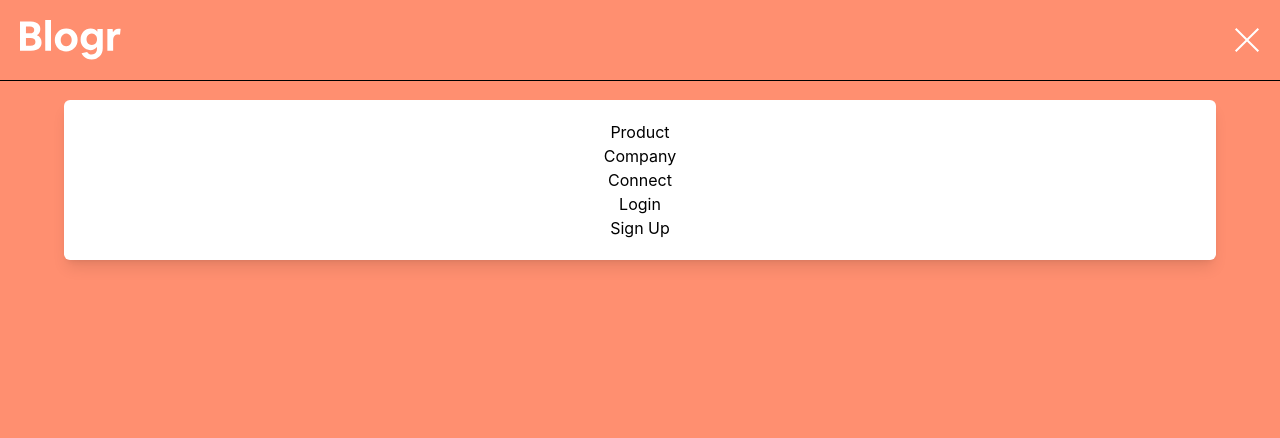
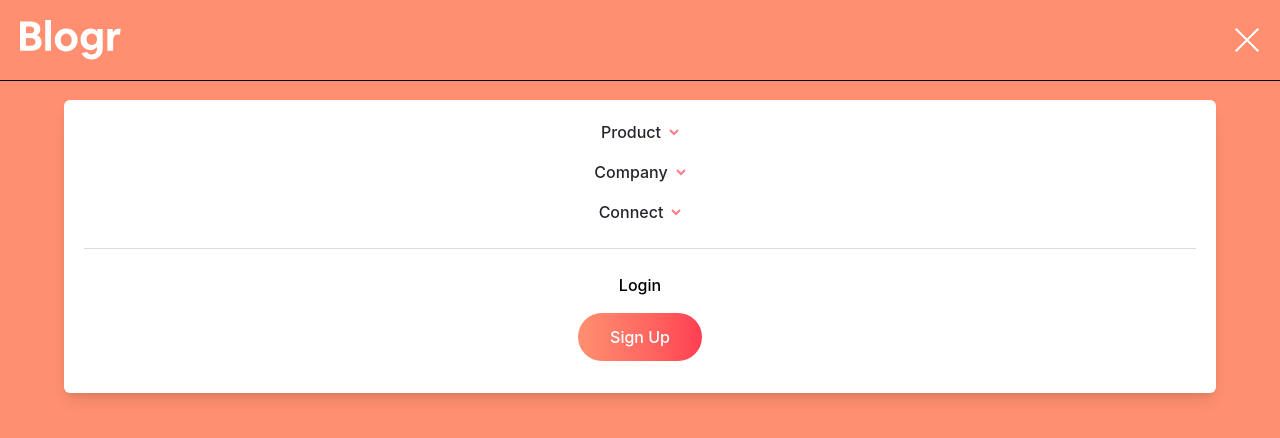
Before and after one commit to 7savv7/frontendmentor, a React (Vite) app in the folder junior/blogr-landing-page/: page / in a window 1280 px wide. Both pictures are taken after a click on the picture 1244 px from the left and 40 px from the top of the page. Shown: the top 438 px of the page. Built offline with nearby package versions, Linux system fonts and the light colour scheme.

Commit message:
[blogr-landing-page]: Implement dropdown functionality and improve header styles

```diff
--- a/junior/blogr-landing-page/src/components/Header.tsx
+++ b/junior/blogr-landing-page/src/components/Header.tsx
@@ -2,6 +2,23 @@ import { useState } from "react";
 
 function Header() {
   const [drop, setDrop] = useState(false);
+  const [subDrop, setSubdrop] = useState(-1);
+
+  const links = [
+    {
+      title: "Product",
+      pages: ["Overview", "Pricing", "Marketplace", "Features", "Integrations"],
+    },
+    {
+      title: "Company",
+      pages: ["About", "Team", "Blog", "Careers"],
+    },
+    {
+      title: "Connect",
+      pages: ["Contact", "Newsletter", "LinkedIn"],
+    },
+  ];
+
   return (
     <header className="flex items-center justify-between relative border-b p-5">
       <img src="/images/logo.svg" alt="logo" />
@@ -10,48 +27,61 @@ function Header() {
         className={` flex-col items-center text-center absolute top-full p-5 left-[5%] w-[90%] mt-5 rounded-md bg-white
         ${drop ? "flex" : "hidden"} shadow-lg`}
       >
-        <nav className="flex flex-col items-center">
-          <div>
-            <button type="button">Product</button>
+        <nav className="flex flex-col items-center gap-4 w-full text-gray900">
+          {links.map((link, index) => (
+            <div
+              key={link.title}
+              className="flex flex-col gap-4 items-center w-full"
+            >
+              <button
+                onClick={() =>
+                  setSubdrop((prev) => (prev === index ? -1 : index))
+                }
+                type="button"
+                className={`flex items-center gap-2 font-medium ${subDrop === index && "text-gray600"}`}
+              >
+                {link.title}
+                <svg
+                  className={`${subDrop === index && "rotate-180"}`}
+                  xmlns="http://www.w3.org/2000/svg"
+                  width="10"
+                  height="7"
+                >
+                  <path
+                    fill="none"
+                    stroke="#FF7B86"
+                    strokeWidth="2"
+                    d="M1 1l4 4 4-4"
+                  />
+                </svg>
+              </button>
 
-            <ul className="hidden">
-              <li>Overview</li>
-              <li>Pricing</li>
-              <li>Marketplace</li>
-              <li>Features</li>
-              <li>Integrations</li>
-            </ul>
-          </div>
-
-          <div>
-            <button type="button">Company</button>
-
-            <ul className="hidden">
-              <li>About</li>
-              <li>Team</li>
-              <li>Blog</li>
-              <li>Careers</li>
-            </ul>
-          </div>
-
-          <div>
-            <button type="button">Connect</button>
-
-            <ul className="hidden">
-              <li>Contact</li>
-              <li>Newsletter</li>
-              <li>LinkedIn</li>
-            </ul>
-          </div>
+              <ul
+                className={`flex flex-col items-center gap-4 rounded-md p-4 bg-gray600/10 w-full
+                   text-gray600 font-medium ${subDrop === index ? "flex" : "hidden"}`}
+              >
+                {link.pages.map((page) => (
+                  <li key={page}>
+                    <button type="button">{page}</button>
+                  </li>
+                ))}
+              </ul>
+            </div>
+          ))}
         </nav>
 
-        <div className="flex flex-col items-center">
-          <button>Login</button>
-          <button>Sign Up</button>
+        <div className="flex flex-col items-center gap-4 border-t w-full pt-6 pb-3 mt-6 border-gray600/20 font-medium">
+          <button type="button">Login</button>
+          <button
+            type="button"
+            className="bg-linear-to-r from-orange300 to-red550 rounded-full p-3 px-8 text-white"
+          >
+            Sign Up
+          </button>
         </div>
       </div>
 
-      <div>
+      <div className="cursor-pointer">
         {!drop ? (
           <img
             onClick={() => setDrop(true)}
@@ -60,7 +90,10 @@ function Header() {
           />
         ) : (
           <img
-            onClick={() => setDrop(false)}
+            onClick={() => {
+              setDrop(false);
+              setSubdrop(-1);
+            }}
             src="/images/icon-close.svg"
             alt="close"
           />
```
